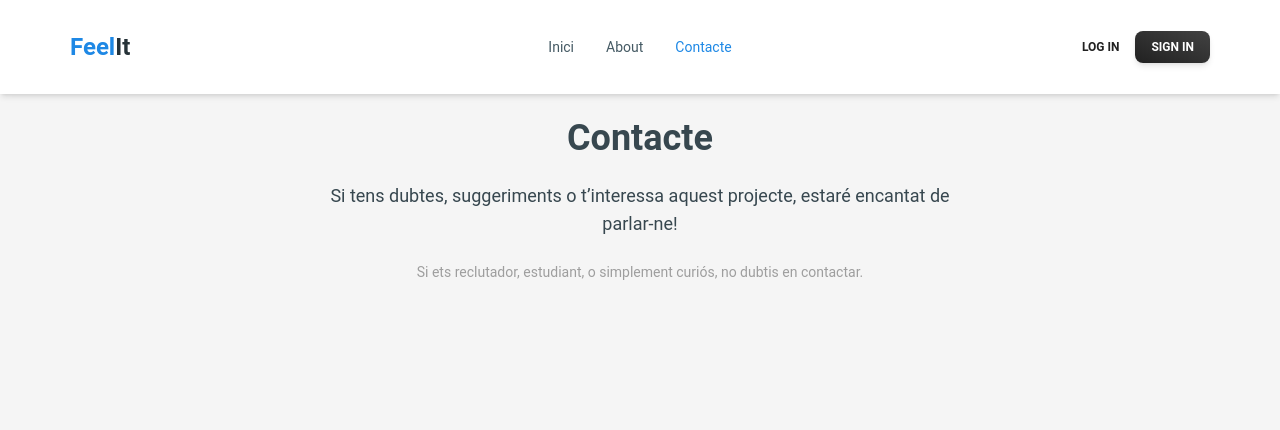
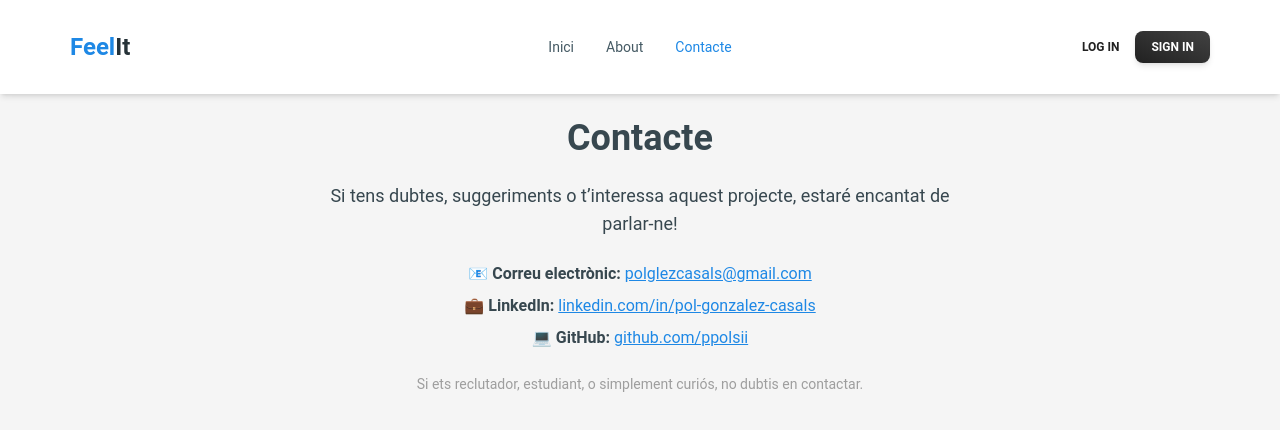
Before and after one commit to ppolsii/feelit-project, a React (Vite) app: page /contact in a window 1280 px wide. Shown: the top 430 px of the page. Built offline with nearby package versions, Linux system fonts and the light colour scheme.

Commit message:
Contact descomentado

```diff
--- a/src/Pages/Contact.jsx
+++ b/src/Pages/Contact.jsx
@@ -46,7 +46,7 @@ export default function Contact() {
         </p>
 
 
-        {/*<div className="space-y-2 text-center">
+        <div className="space-y-2 text-center">
           {contactLinks.map((item, idx) => (
             <p key={idx}>
               {item.icon} <strong>{item.label}:</strong>{" "}
@@ -55,7 +55,7 @@ export default function Contact() {
               </a>
             </p>
           ))}
-        </div>*/}
+        </div>
 
         <p className="text-center text-sm text-gray-500">
           Si ets reclutador, estudiant, o simplement curiós, no dubtis en contactar.
```
